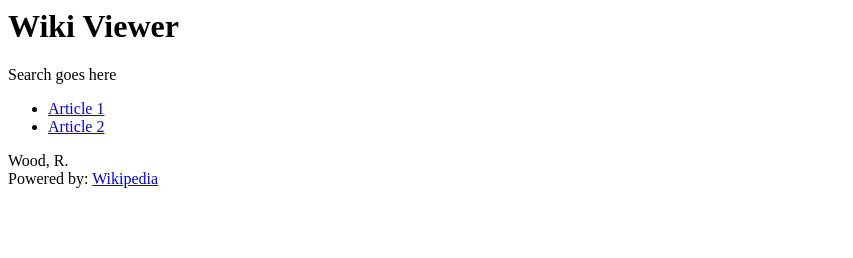
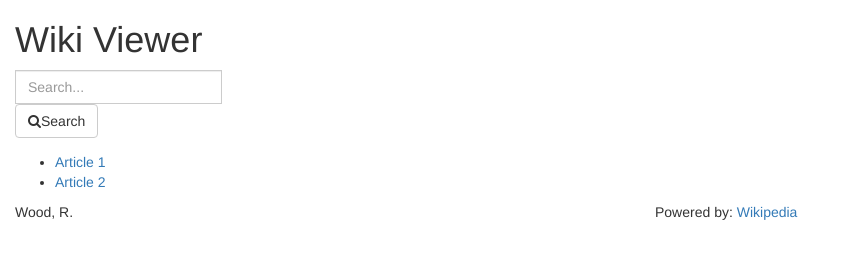
Before and after one commit to testinnplayin/wikipedia-viewer, a plain HTML site: page index.html in a window 1280 px wide. Shown: the whole page, without its empty margins (0-853 px from the left). Drawn offline with nearby package versions, Linux system fonts and the light colour scheme.

Commit message:
added form element for search function

```diff
--- a/index.html
+++ b/index.html
@@ -10,8 +10,9 @@ Date: Sept, 2016 -->
     <meta name="viewport" content="width=device-width, initial-scale=1" />
     <meta http-equiv="X-UA-Compatible" content="IE=edge" />
     <title>Viewer | Random Wiki Article</title>
-    <link href="maxcdn.bootstrapcdn.com/bootstrap/3.3.6/css/bootstrap.min.css" />
-    <link href="getbootstrap.com/assets/css/ie10-viewport-bug-workaround.css" />
+    <link href="http://getbootstrap.com/dist/css/bootstrap.min.css" rel="stylesheet" type="text/css" />
+    <link href="getbootstrap.com/assets/css/ie10-viewport-bug-workaround.css" rel="stylesheet" type="text/css" />
+    <link href="https://maxcdn.bootstrapcdn.com/font-awesome/4.5.0/css/font-awesome.min.css" rel="stylesheet" type="text/css"/>
     <link href="styles/main.css" type="text/css" rel="stylesheet" />
   </head>
 
@@ -23,11 +24,17 @@ Date: Sept, 2016 -->
     </div>
 
     <div class="container-fluid">
-      <div class="search">
-        <p>Search goes here</p>
-      </div>
+      <form>
+        <div class="input-group">
+          <label class="sr-only" for="search-input">Search field</label>
+          <div class="input-group">
+            <input type="text" class="form-control" name="search" id="search-input" placeholder="Search..." />
+          </div>
+        </div>
+        <button class="btn btn-default" type="submit"><i class="fa fa-search"></i>Search</button>
+      </form>
 
-      <div class="result-field">
+      <div class="result-field"> <!-- Where the articles will be listed -->
         <ul>
           <li><a href="#" title="article 1" target="_blank">Article 1</a></li>
           <li><a href="#" title="article 2" target="_blank">Article 2</a></li>
```
